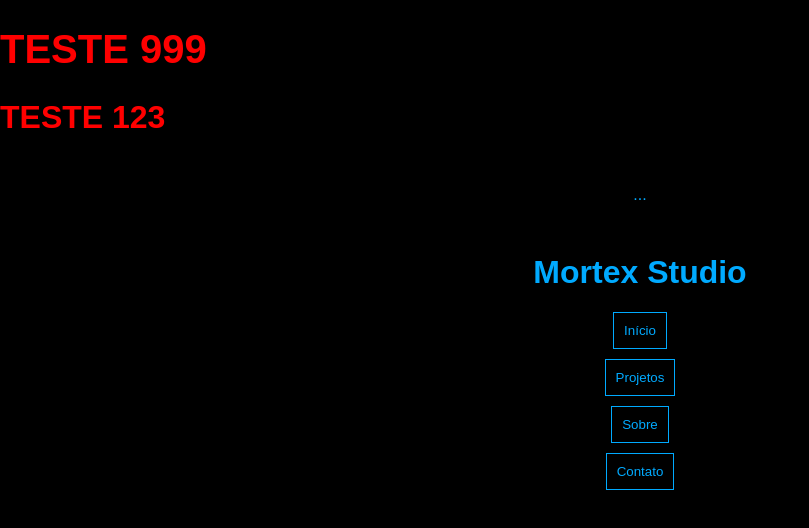
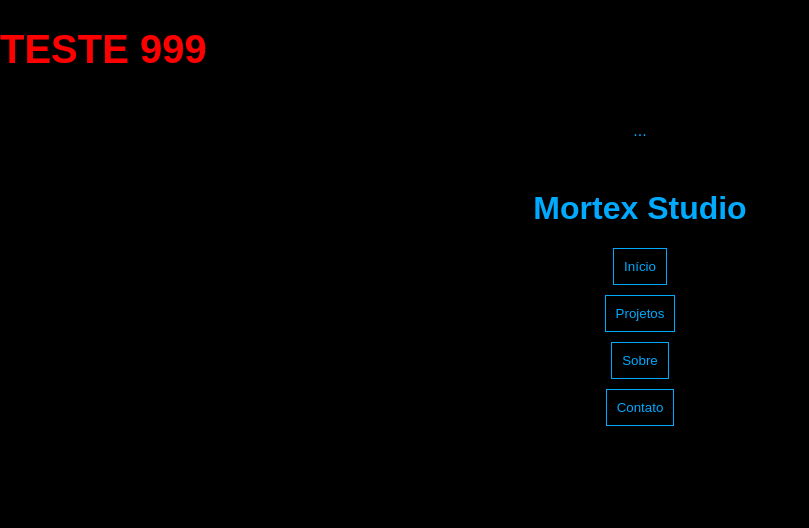
Before and after one commit to Nicollas846/Mortex-Studio, a plain HTML site: page index.html in a window 1280 px wide. Shown: the whole page, without its empty margins (0-809 px from the left). Drawn offline with Linux system fonts and the light colour scheme.

Commit message:
Update index.html

```diff
--- a/index.html
+++ b/index.html
@@ -10,7 +10,6 @@
   <h1 style="color:red; font-size:40px;">TESTE 999</h1>
 <body>
 
-  <h1 style="color:red">TESTE 123</h1>
 
   <!-- resto do seu site -->
   <div id="menu">
```
